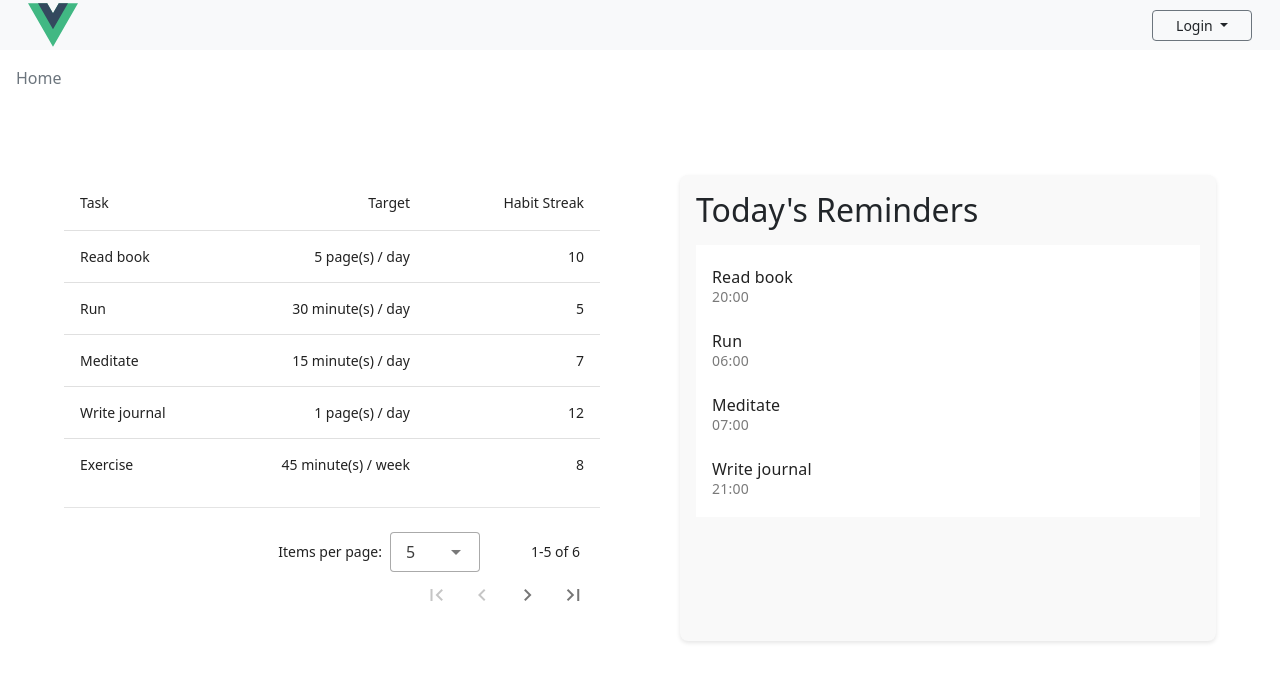
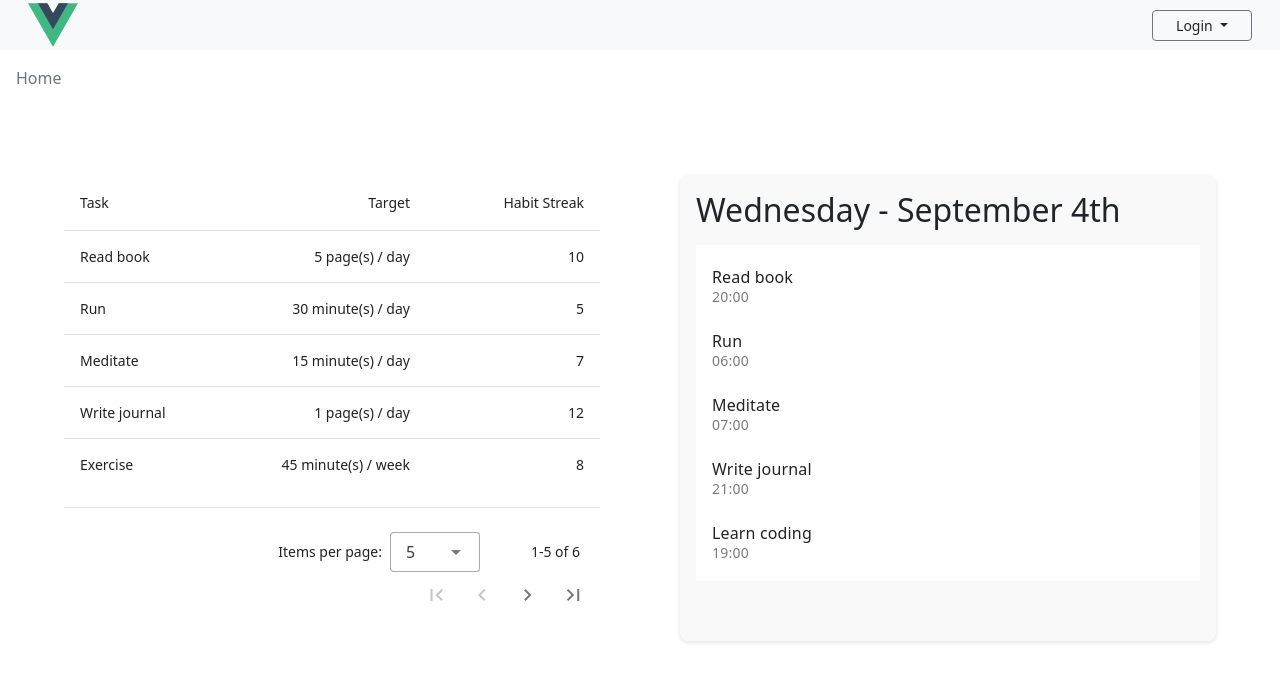
Before and after one commit to yul761/habit-tracker, a Vue app: page / in a window 1280 px wide. Shown: the top 682 px of the page. Built offline with nearby package versions, Linux system fonts and the light colour scheme; no server answers.

Commit message:
Refactor ReminderHandler and ReminderList components

```diff
--- /dev/null
+++ b/src/components/Reminder/ReminderHandler.ts
@@ -0,0 +1,22 @@
+import { type HabitTableData, Frequency } from '@/types/habitTableData'
+
+export const IsDueToday = (data: HabitTableData) => {
+  const today = new Date()
+  switch (data.frequency) {
+    case Frequency.Daily:
+      return true
+    case Frequency.Weekly: {
+      const startDate = new Date(data.startDate)
+      const diffTime = Math.abs(today.getTime() - startDate.getTime())
+      const diffDays = Math.ceil(diffTime / (1000 * 60 * 60 * 24))
+
+      return diffDays % 7 === 0
+    }
+    case Frequency.Monthly: {
+      const startDate = new Date(data.startDate)
+      return today.getDate() === startDate.getDate()
+    }
+    default:
+      throw new Error('Invalid frequency')
+  }
+}
--- a/src/components/Reminder/ReminderList.vue
+++ b/src/components/Reminder/ReminderList.vue
@@ -1,6 +1,6 @@
 <template>
   <div class="reminder-list">
-    <h2>Today's Reminders</h2>
+    <h2>{{ currentDate }}</h2>
     <v-list lines="two">
       <v-list-item v-for="task in todayTasks" :key="task.id">
         <v-list-item-title>{{ task.task }}</v-list-item-title>
@@ -11,23 +11,17 @@
 </template>
 
 <script setup lang="ts">
-import { computed } from 'vue'
+import { computed, ref } from 'vue'
 import { Frequency } from '@/types/habitTableData'
 import { habits } from '@/dummyData'
+import { formatDate } from '@/utils/DateHandler'
+import { IsDueToday } from '@/components/Reminder/ReminderHandler'
 
 const today = new Date().getDay()
+const currentDate = ref(formatDate(new Date()))
 
 const todayTasks = computed(() => {
-  return habits.filter((task) => {
-    if (task.frequency === Frequency.Daily) {
-      return true
-    }
-    if (task.frequency === Frequency.Weekly && today === 1) {
-      // Assuming weekly tasks are done on Mondays
-      return true
-    }
-    return false
-  })
+  return habits.filter((task) => IsDueToday(task))
 })
 </script>
 
--- a/src/dummyData.ts
+++ b/src/dummyData.ts
@@ -7,8 +7,8 @@ export const habits: HabitTableData[] = [
     targetValue: 5,
     targetUnit: Unit.Pages,
     frequency: Frequency.Daily,
-    startDate: new Date('2023-01-01'),
-    endDate: new Date('2023-12-31'),
+    startDate: new Date('2023-01-01T00:00:00').getTime(),
+    endDate: new Date('2025-12-31T00:00:00').getTime(),
     reminderTime: '20:00',
     notes: 'Read before bed',
     daysKept: 10
@@ -19,8 +19,8 @@ export const habits: HabitTableData[] = [
     targetValue: 30,
     targetUnit: Unit.Minutes,
     frequency: Frequency.Daily,
-    startDate: new Date('2023-01-01'),
-    endDate: new Date('2023-12-31'),
+    startDate: new Date('2023-01-01T00:00:00').getTime(),
+    endDate: new Date('2023-12-31T00:00:00').getTime(),
     reminderTime: '06:00',
     notes: 'Morning run',
     daysKept: 5
@@ -31,8 +31,8 @@ export const habits: HabitTableData[] = [
     targetValue: 15,
     targetUnit: Unit.Minutes,
     frequency: Frequency.Daily,
-    startDate: new Date('2023-01-01'),
-    endDate: new Date('2023-12-31'),
+    startDate: new Date('2023-01-01T00:00:00').getTime(),
+    endDate: new Date('2023-12-31T00:00:00').getTime(),
     reminderTime: '07:00',
     notes: 'Morning meditation',
     daysKept: 7
@@ -43,8 +43,8 @@ export const habits: HabitTableData[] = [
     targetValue: 1,
     targetUnit: Unit.Pages,
     frequency: Frequency.Daily,
-    startDate: new Date('2023-01-01'),
-    endDate: new Date('2023-12-31'),
+    startDate: new Date('2023-01-01T00:00:00').getTime(),
+    endDate: new Date('2023-12-31T00:00:00').getTime(),
     reminderTime: '21:00',
     notes: 'Reflect on the day',
     daysKept: 12
@@ -55,8 +55,8 @@ export const habits: HabitTableData[] = [
     targetValue: 45,
     targetUnit: Unit.Minutes,
     frequency: Frequency.Weekly,
-    startDate: new Date('2023-01-01'),
-    endDate: new Date('2023-12-31'),
+    startDate: new Date('2023-01-01T00:00:00').getTime(),
+    endDate: new Date('2025-12-31T00:00:00').getTime(),
     reminderTime: '18:00',
     notes: 'Evening workout',
     daysKept: 8
@@ -67,8 +67,8 @@ export const habits: HabitTableData[] = [
     targetValue: 2,
     targetUnit: Unit.Hours,
     frequency: Frequency.Weekly,
-    startDate: new Date('2023-01-01'),
-    endDate: new Date('2023-12-31'),
+    startDate: new Date('2024-09-25T00:00:00').getTime(),
+    endDate: new Date('2025-12-31T00:00:00').getTime(),
     reminderTime: '19:00',
     notes: 'Practice coding skills',
     daysKept: 15
--- a/src/types/habitTableData.ts
+++ b/src/types/habitTableData.ts
@@ -19,8 +19,8 @@ export type HabitTableData = {
   targetValue: number // e.g., 5
   targetUnit: Unit // e.g., "pages", "minutes"
   frequency: Frequency // e.g., "daily", "weekly", "monthly"
-  startDate: Date // When the habit starts
-  endDate?: Date // Optional end date for the habit
+  startDate: number // When the habit starts
+  endDate?: number // Optional end date for the habit
   reminderTime?: string // Optional reminder time in HH:mm format
   notes?: string // Optional notes about the habit
   daysKept: number // Number of days the habit has been kept
--- /dev/null
+++ b/src/utils/DateHandler.ts
@@ -0,0 +1,35 @@
+// Function to format the current date
+export const formatDate = (date: Date): string => {
+  const days = ['Sunday', 'Monday', 'Tuesday', 'Wednesday', 'Thursday', 'Friday', 'Saturday']
+  const months = [
+    'January',
+    'February',
+    'March',
+    'April',
+    'May',
+    'June',
+    'July',
+    'August',
+    'September',
+    'October',
+    'November',
+    'December'
+  ]
+  const dayName = days[date.getDay()]
+  const monthName = months[date.getMonth()]
+  const day = date.getDate()
+  const suffix = (day: number): string => {
+    if (day > 3 && day < 21) return 'th'
+    switch (day % 10) {
+      case 1:
+        return 'st'
+      case 2:
+        return 'nd'
+      case 3:
+        return 'rd'
+      default:
+        return 'th'
+    }
+  }
+  return `${dayName} - ${monthName} ${day}${suffix(day)}`
+}
```
